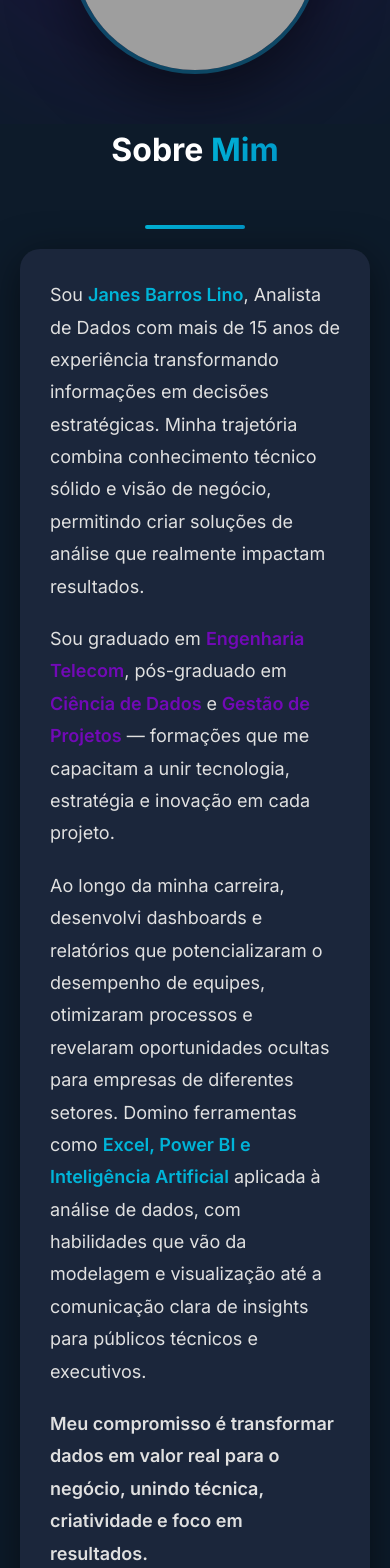
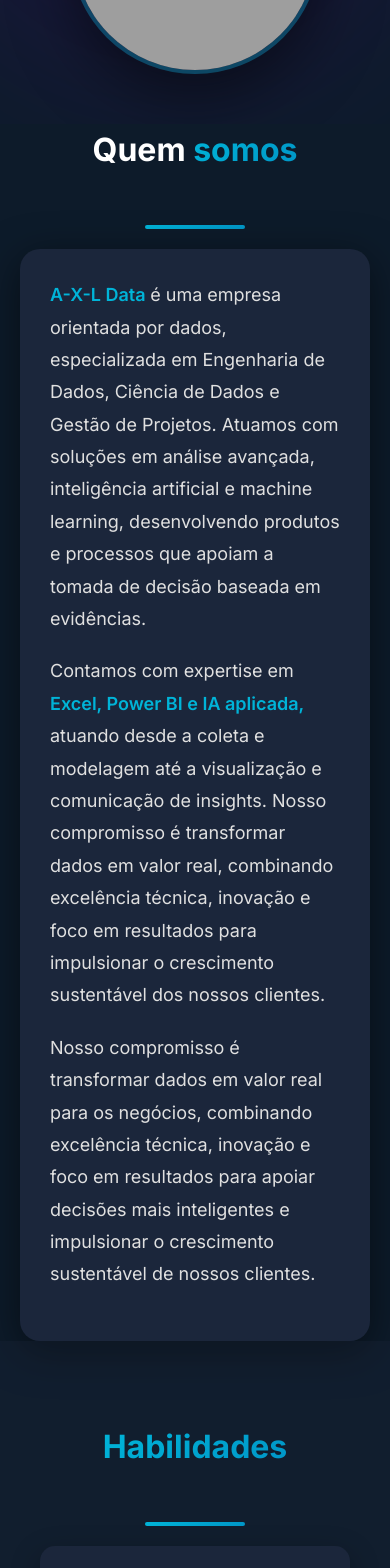
Before and after one commit to blinodev/clone-tabnews, a Next.js app: page / in a window 390 px wide. Shown: the part 840-2408 px from the top of the page. Built offline with nearby package versions, Linux system fonts and the light colour scheme; grey boxes are pictures that could not be loaded.

Commit message:
update email

```diff
--- a/components/About.js
+++ b/components/About.js
@@ -5,41 +5,22 @@
     <section id="sobre">
       <div className="container">
         <h2 className="section-title">
-          Sobre <span>Mim</span>
+          Quem <span>somos</span>
         </h2>
         <div className="title-underline"></div>
         <div className={styles.aboutContent}>
           <p>
-            Sou <span className={styles.highlight}>Janes Barros Lino</span>,
-            Analista de Dados com mais de 15 anos de experiência transformando
-            informações em decisões estratégicas. Minha trajetória combina
-            conhecimento técnico sólido e visão de negócio, permitindo criar
-            soluções de análise que realmente impactam resultados.
-          </p>
+            <span className={styles.highlight}>
+             A-X-L Data </span>é uma empresa orientada por dados, especializada em Engenharia de Dados, Ciência de Dados e Gestão de Projetos. Atuamos com soluções em análise avançada, inteligência artificial e machine learning, desenvolvendo produtos e processos que apoiam a tomada de decisão baseada em evidências.          </p>
           <p>
-            Sou graduado em{" "}
-            <span className={styles.highlightPurple}>Engenharia Telecom</span>,
-            pós-graduado em{" "}
-            <span className={styles.highlightPurple}>Ciência de Dados</span> e
-            <span className={styles.highlightPurple}> Gestão de Projetos</span>{" "}
-            — formações que me capacitam a unir tecnologia, estratégia e
-            inovação em cada projeto.
-          </p>
+            Contamos com expertise em <span className={styles.highlight}> Excel, Power BI e IA aplicada,</span> atuando desde a coleta e modelagem até a visualização e comunicação de insights. Nosso compromisso é transformar dados em valor real, combinando excelência técnica, inovação e foco em resultados para impulsionar o crescimento sustentável dos nossos clientes.          </p>
           <p>
-            Ao longo da minha carreira, desenvolvi dashboards e relatórios que
-            potencializaram o desempenho de equipes, otimizaram processos e
-            revelaram oportunidades ocultas para empresas de diferentes setores.
-            Domino ferramentas como{" "}
-            <span className={styles.highlight}>
-              Excel, Power BI e Inteligência Artificial
+           <span className={styles.highlight}>
+
             </span>{" "}
-            aplicada à análise de dados, com habilidades que vão da modelagem e
-            visualização até a comunicação clara de insights para públicos
-            técnicos e executivos.
-          </p>
-          <p className={styles.highlight}>
-            Meu compromisso é transformar dados em valor real para o negócio,
-            unindo técnica, criatividade e foco em resultados.
+                      </p>
+          <p>
+            Nosso compromisso é transformar dados em valor real para os negócios, combinando excelência técnica, inovação e foco em resultados para apoiar decisões mais inteligentes e impulsionar o crescimento sustentável de nossos clientes.
           </p>
         </div>
       </div>
--- a/components/Contact.js
+++ b/components/Contact.js
@@ -10,9 +10,9 @@
   },
   {
     label: "E-mail",
-    value: "blinodev@gmail.com",
+    value: "janeslino@axldata.com.br",
     icon: "✉️",
-    link: "mailto:blinodev@gmail.com",
+    link: "mailto:janeslino@axldata.com.br",
     primary: false,
   },
   {
--- a/components/Footer.js
+++ b/components/Footer.js
@@ -53,7 +53,7 @@
               </a>
             </li>
             <li>
-              <a href="mailto:blinodev@gmail.com">✉️ blinodev@gmail.com</a>
+              <a href="mailto:janeslino@axldata.com.br">✉️ janeslino@axldata.com.br</a>
             </li>
             <li>
               <a
--- a/pages/index.js
+++ b/pages/index.js
@@ -27,7 +27,7 @@
             top: targetElement.offsetTop - 80,
             behavior: "smooth",
           });
-        }
+        }cd
       });
     });
 
--- a/styles/Contact.module.css
+++ b/styles/Contact.module.css
@@ -9,27 +9,35 @@
 
 .contactGrid {
   display: grid;
-  grid-template-columns: repeat(auto-fit, minmax(250px, 1fr));
+  grid-template-columns: repeat(auto-fit, minmax(280px, 1fr));
   gap: 20px;
   margin-bottom: 30px;
+  justify-items: center;
 }
 
 .contactBtn {
   background: var(--bg-primary);
-  padding: 20px;
-  border-radius: 10px;
+  padding: 20px 25px;
+  border-radius: 12px;
   text-decoration: none;
   color: var(--text-primary);
   display: flex;
   align-items: center;
+  justify-content: flex-start; /* Alinha à esquerda */
   gap: 15px;
   transition: all 0.3s;
   border: 2px solid transparent;
+  width: 100%;
+  max-width: 320px;
+  min-height: 80px; /* Altura menor */
+  overflow: hidden;
 }
 
 .contactBtn:hover {
   border-color: var(--accent-blue);
   background: rgba(0, 180, 216, 0.1);
+  transform: translateY(-3px);
+  box-shadow: 0 8px 25px rgba(0, 0, 0, 0.15);
 }
 
 .contactBtn.primary {
@@ -40,23 +48,47 @@
 
 .contactBtn.primary:hover {
   box-shadow: 0 5px 30px rgba(0, 180, 216, 0.5);
+  transform: translateY(-3px);
 }
 
+/* ÍCONE MENOR */
 .contactIcon {
-  font-size: 24px;
+  font-size: 1.5rem; /* Reduzido de 2.5rem para 1.5rem */
+  line-height: 1;
+  flex-shrink: 0;
+  width: 40px; /* Largura fixa para alinhamento */
+  text-align: center;
 }
 
 .contactInfo {
+  display: flex;
+  flex-direction: column;
+  align-items: flex-start; /* Alinha o texto à esquerda */
   flex: 1;
+  min-width: 0;
 }
 
 .contactLabel {
-  font-size: 12px;
-  opacity: 0.7;
+  font-size: 0.65rem;
+  text-transform: uppercase;
+  letter-spacing: 0.5px;
+  opacity: 0.6;
+  font-weight: 700;
+  margin-bottom: 2px;
+}
+
+.contactBtn.primary .contactLabel {
+  opacity: 0.8;
 }
 
 .contactValue {
   font-weight: 600;
+  font-size: 1rem;
+  width: 100%;
+  word-break: break-word;
+  overflow-wrap: break-word;
+  hyphens: auto;
+  line-height: 1.3;
 }
 
 .contactNote {
@@ -64,10 +96,68 @@
   color: var(--text-secondary);
   margin-top: 20px;
   font-size: 14px;
+  max-width: 600px;
+  margin-left: auto;
+  margin-right: auto;
+  padding: 10px;
 }
 
+/* Responsividade */
 @media (max-width: 768px) {
   .contactContent {
-    padding: 30px;
+    padding: 30px 20px;
+  }
+
+  .contactGrid {
+    grid-template-columns: repeat(auto-fit, minmax(240px, 1fr));
+    gap: 15px;
+  }
+
+  .contactBtn {
+    padding: 16px 20px;
+    min-height: 70px;
+    max-width: 280px;
+    gap: 12px;
+  }
+
+  .contactIcon {
+    font-size: 1.3rem;
+    width: 35px;
+  }
+
+  .contactValue {
+    font-size: 0.9rem;
+  }
+
+  .contactLabel {
+    font-size: 0.6rem;
   }
 }
+
+@media (max-width: 480px) {
+  .contactGrid {
+    grid-template-columns: 1fr;
+    max-width: 320px;
+    margin-left: auto;
+    margin-right: auto;
+  }
+
+  .contactBtn {
+    max-width: 100%;
+    min-height: 65px;
+    padding: 14px 18px;
+  }
+
+  .contactContent {
+    padding: 20px 15px;
+  }
+
+  .contactIcon {
+    font-size: 1.2rem;
+    width: 30px;
+  }
+
+  .contactValue {
+    font-size: 0.85rem;
+  }
+}
```
